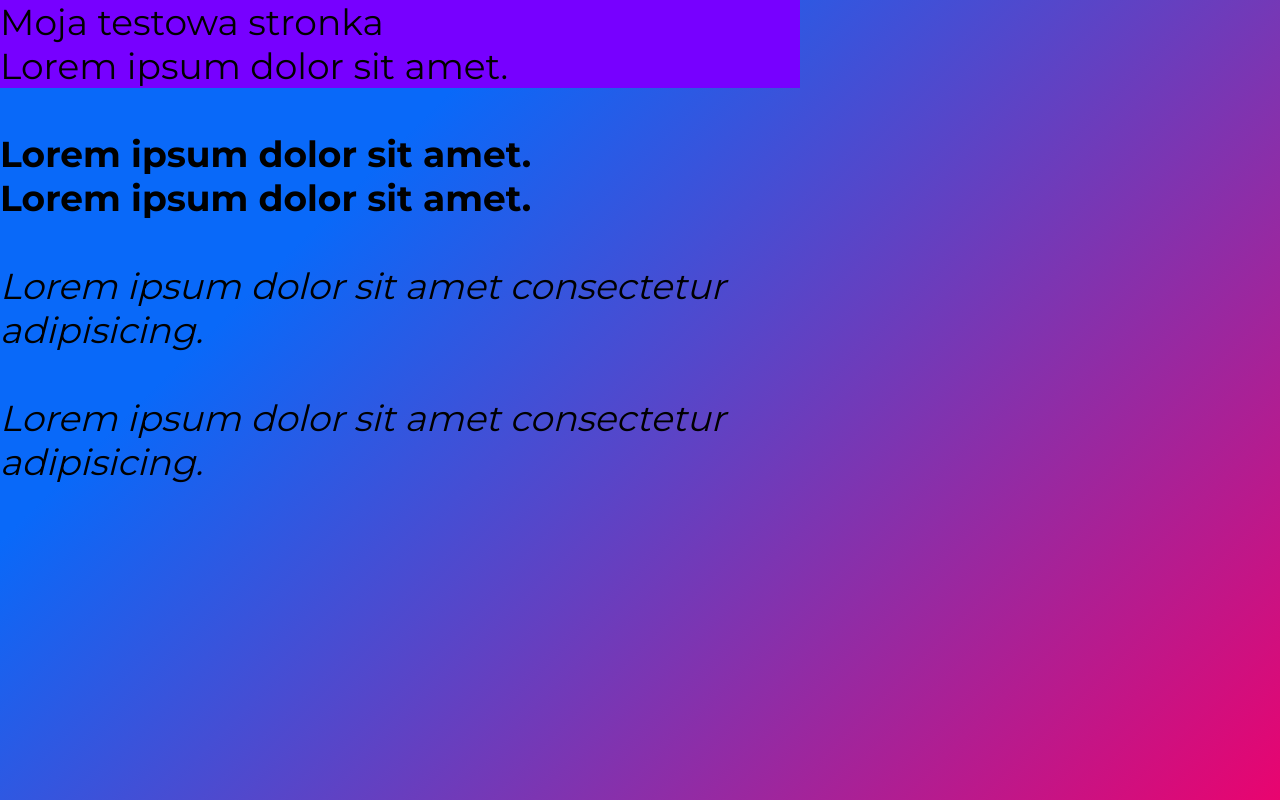
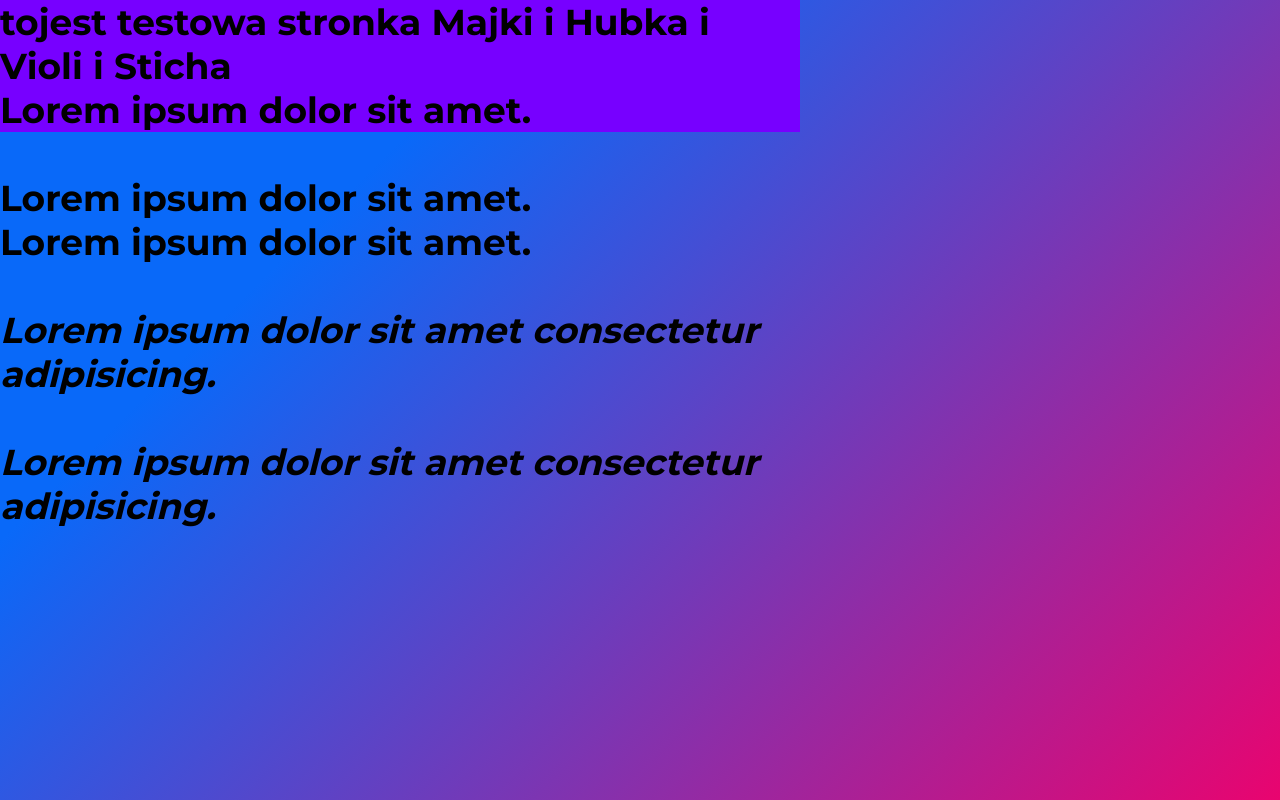
Before and after one commit to Hubaki/stichowa, a plain HTML site: page index.html in a window 1280 px wide. Drawn offline with Linux system fonts and the light colour scheme.

Commit message:
Update index.html

```diff
--- a/index.html
+++ b/index.html
@@ -12,7 +12,10 @@
     </head>
     <body>
 
-        <p> Moja testowa stronka <p>
+        <p><strong>tojest testowa stronka Majki i Hubka i Violi i Sticha<strong> <p>
+
+
+
 
         <p>Lorem ipsum dolor sit amet.</p><br>
         <b>Lorem ipsum dolor sit amet.</b> <br>
```
